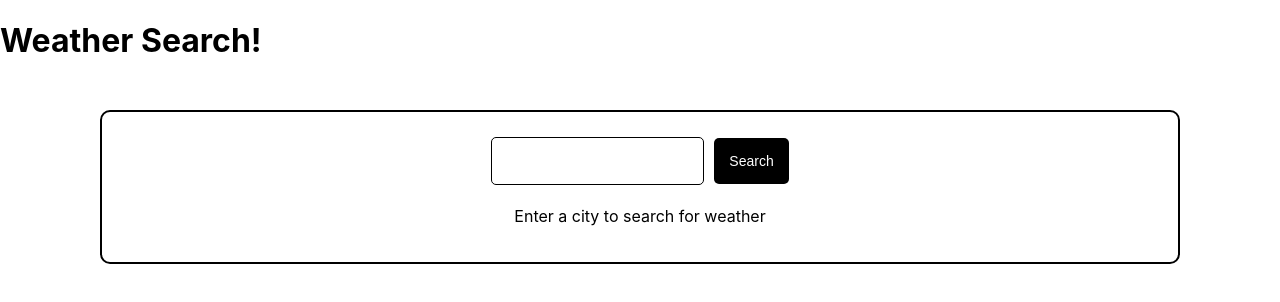
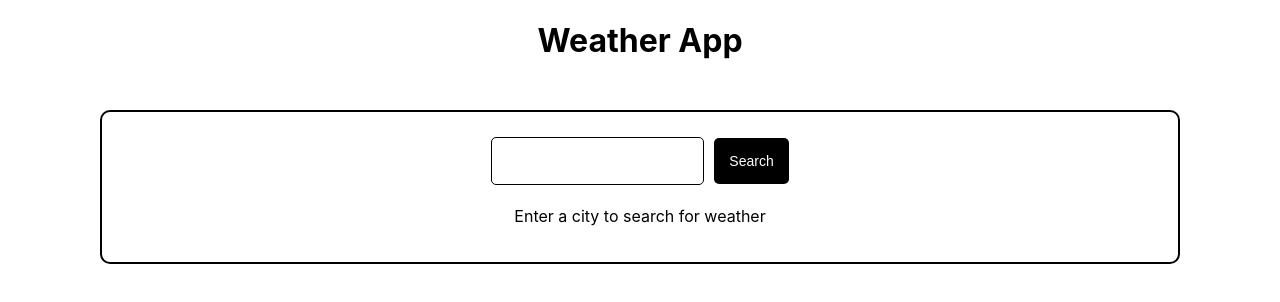
Before and after one commit to hyodogabriela/weather-search, a React (Create React App) app: page / in a window 1280 px wide. Shown: the top 302 px of the page. Built offline with nearby package versions, Linux system fonts and the light colour scheme.

Commit message:
Updated App.js and index.js
Changed the code so SearchEngine is rendered only at App.js

```diff
--- a/src/App.js
+++ b/src/App.js
@@ -1,10 +1,14 @@
 import React from 'react';
-function App() {
+import './App.css'; // Importando o CSS
+import SearchEngine from './SearchEngine'; // Importando seu componente
+
+const App = () => {
   return (
-    <div>
-      <h1>Weather Search!</h1>
+    <div className="App">
+      <h1>Weather App</h1>
+      <SearchEngine /> {/* Renderizando o componente SearchEngine */}
     </div>
   );
-}
+};
 
 export default App;
--- a/src/index.js
+++ b/src/index.js
@@ -1,19 +1,14 @@
 import React from 'react';
 import ReactDOM from 'react-dom/client';
 import './index.css';
-import App from './App';
+import App from './App'; // Importando o App
 import reportWebVitals from './reportWebVitals';
-import SearchEngine from './SearchEngine';
 
 const root = ReactDOM.createRoot(document.getElementById('root'));
 root.render(
   <React.StrictMode>
-    <App />
-    <SearchEngine />
+    <App /> {/* Renderizando o componente principal App */}
   </React.StrictMode>
 );
 
-// If you want to start measuring performance in your app, pass a function
-// to log results (for example: reportWebVitals(console.log))
-// or send to an analytics endpoint. Learn more: https://bit.ly/CRA-vitals
 reportWebVitals();
```
